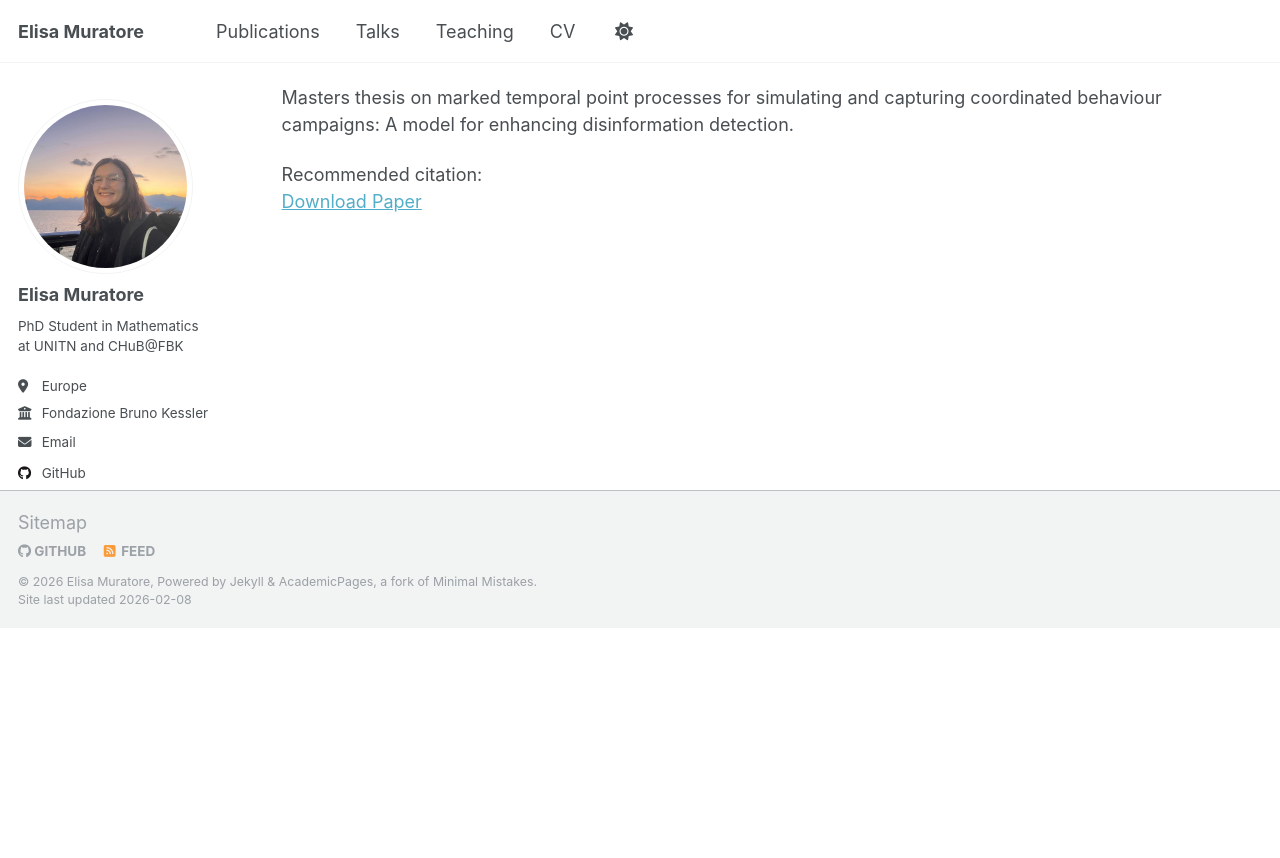
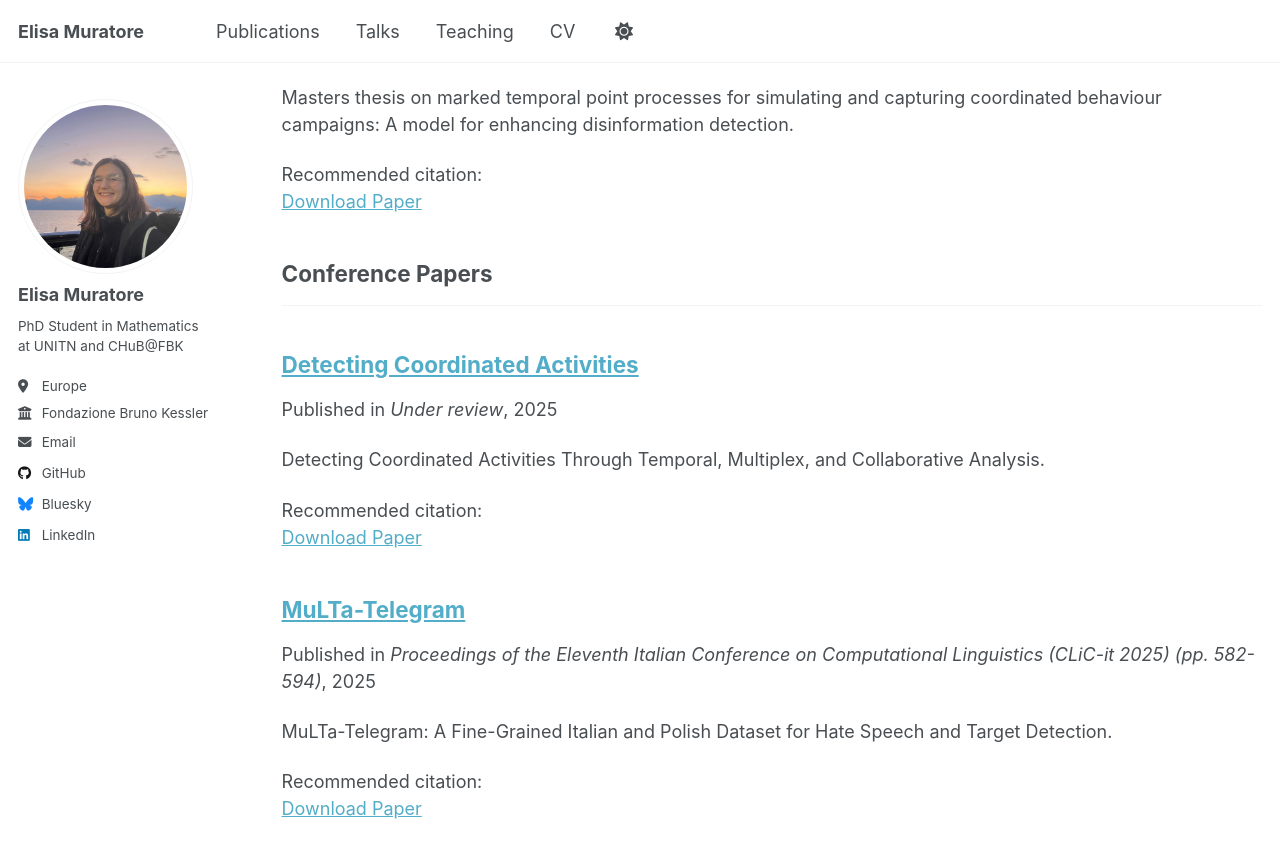
Before and after one commit to ElisaMuratore00/elisamuratore00.github.io, a Jekyll site: the page built from _pages/publications.html, in a window 1280 px wide and 900 px high, scrolled down 275 px. Shown: the top 858 px of the window. Built offline with Jekyll 4.4.1, drawn with Linux system fonts in a browser that asks for light colours; a script that is not in the unit is left out; before the commit the page ends 903 px from its top, so only the background shows below that; part of the change alters nothing that is shown.

```diff
--- a/_publications/2025-detectingcoordinated.md
+++ b/_publications/2025-detectingcoordinated.md
@@ -1,7 +1,7 @@
 ---
 title: "Detecting Coordinated Activities"
 collection: publications
-category: papers
+category: conferences
 permalink: /publication/2025-12-22-detecting-coordinated-activities
 excerpt: 'Detecting Coordinated Activities Through Temporal, Multiplex, and Collaborative Analysis.'
 date: 2025-12-22
--- a/_publications/2025-multadataset.md
+++ b/_publications/2025-multadataset.md
@@ -1,7 +1,7 @@
 ---
 title: "MuLTa-Telegram"
 collection: publications
-category: papers
+category: conferences
 permalink: /publication/2025-11-30-multa-telegram-dataset
 excerpt: 'MuLTa-Telegram: A Fine-Grained Italian and Polish Dataset for Hate Speech and Target Detection.'
 date: 2025-11-30
```
